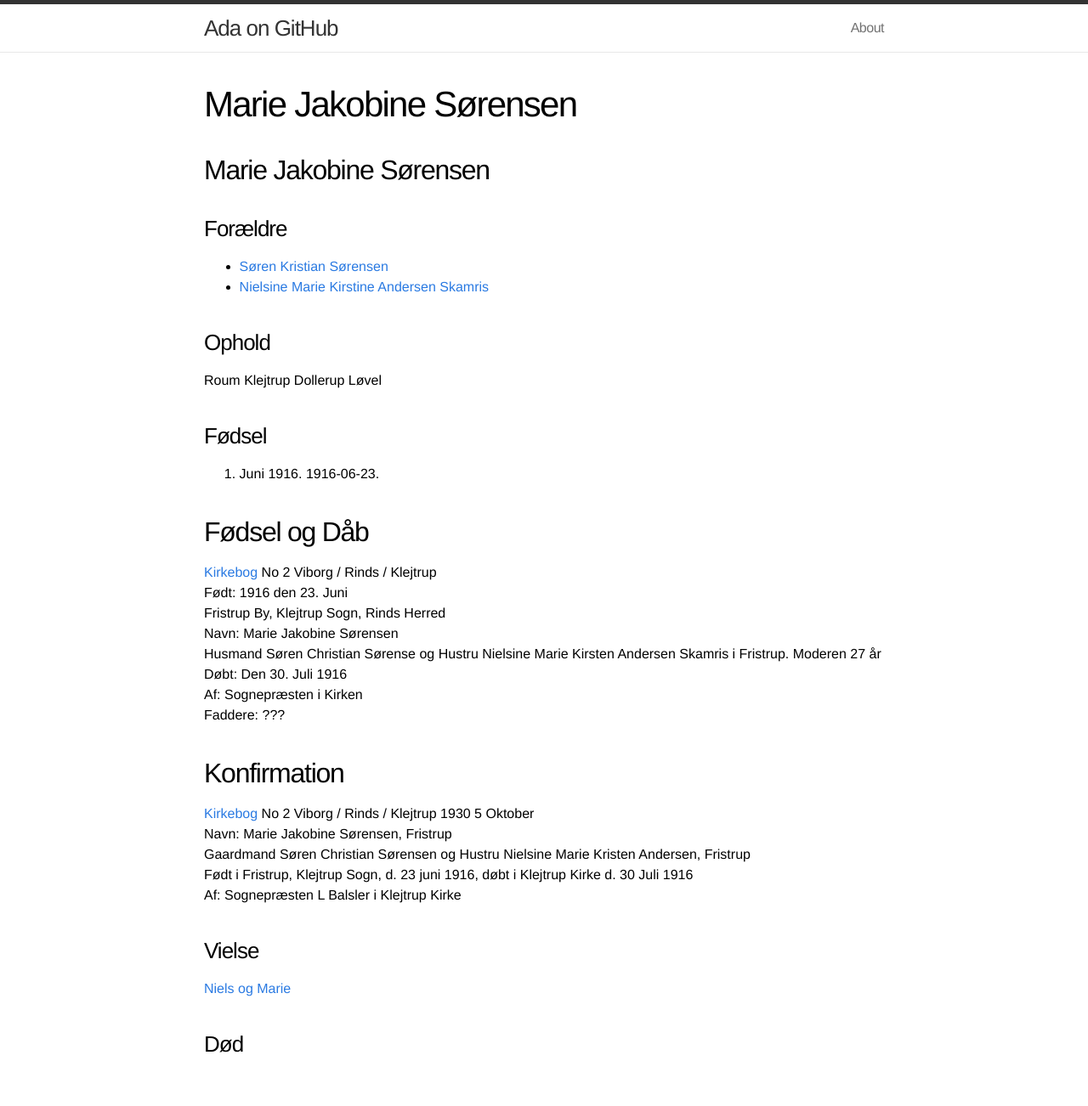
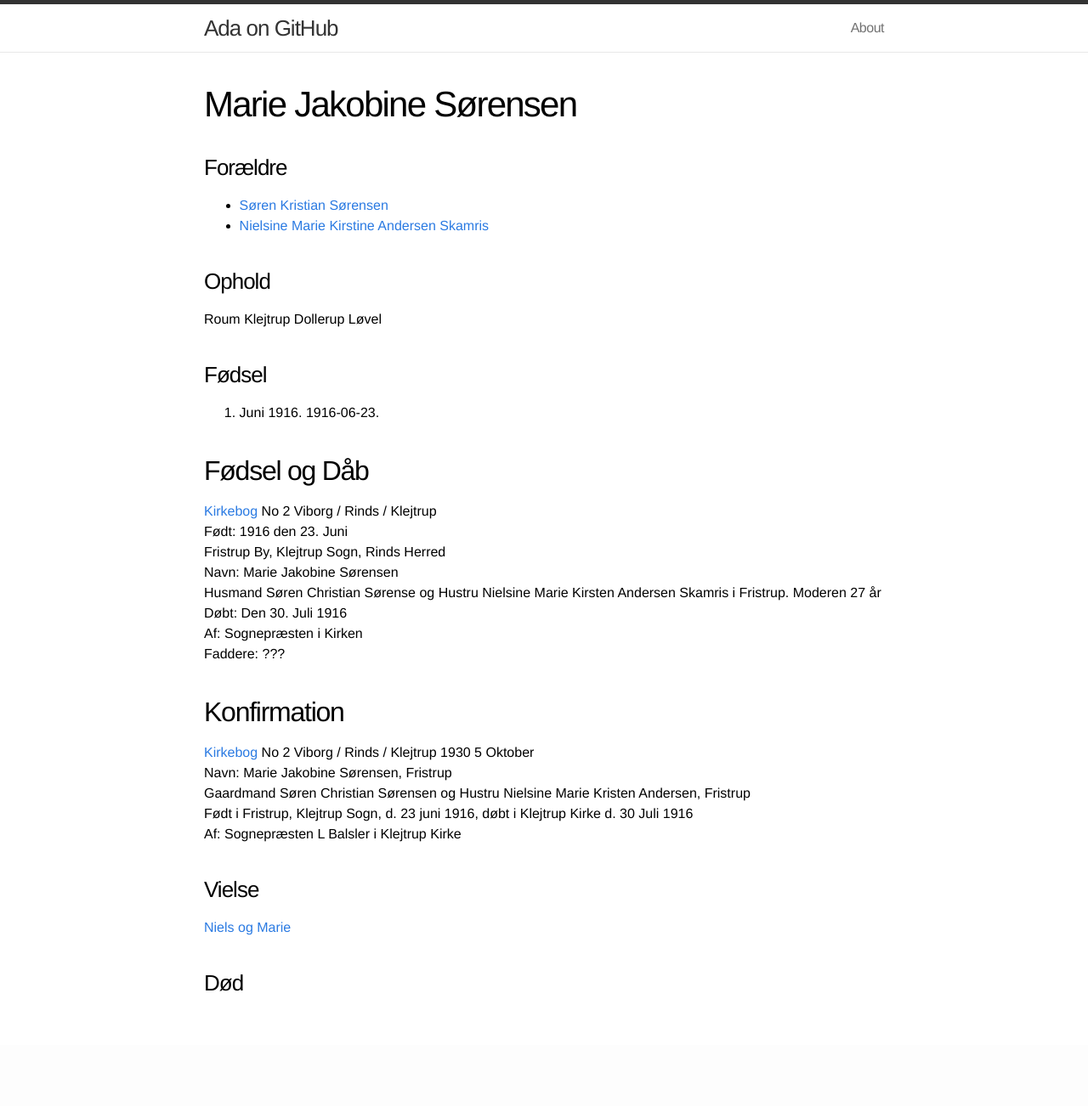
Before and after one commit to quornings/quornings.github.io, a Jekyll site: the page built from stamt/marie-jakobine-soerensen.md, in a window 1280 px wide. Shown: the whole page at 85% size. Built offline with Jekyll 4.4.1, drawn with Linux system fonts in a browser that asks for light colours; after the commit the page ends 1230 px from its top, so only the background shows below that.

Commit message:
Remove double headline

```diff
--- a/stamt/marie-jakobine-soerensen.md
+++ b/stamt/marie-jakobine-soerensen.md
@@ -2,8 +2,6 @@
 layout: page
 title: Marie Jakobine Sørensen
 ---
-
-## Marie Jakobine Sørensen
 
 ### Forældre
 
```
